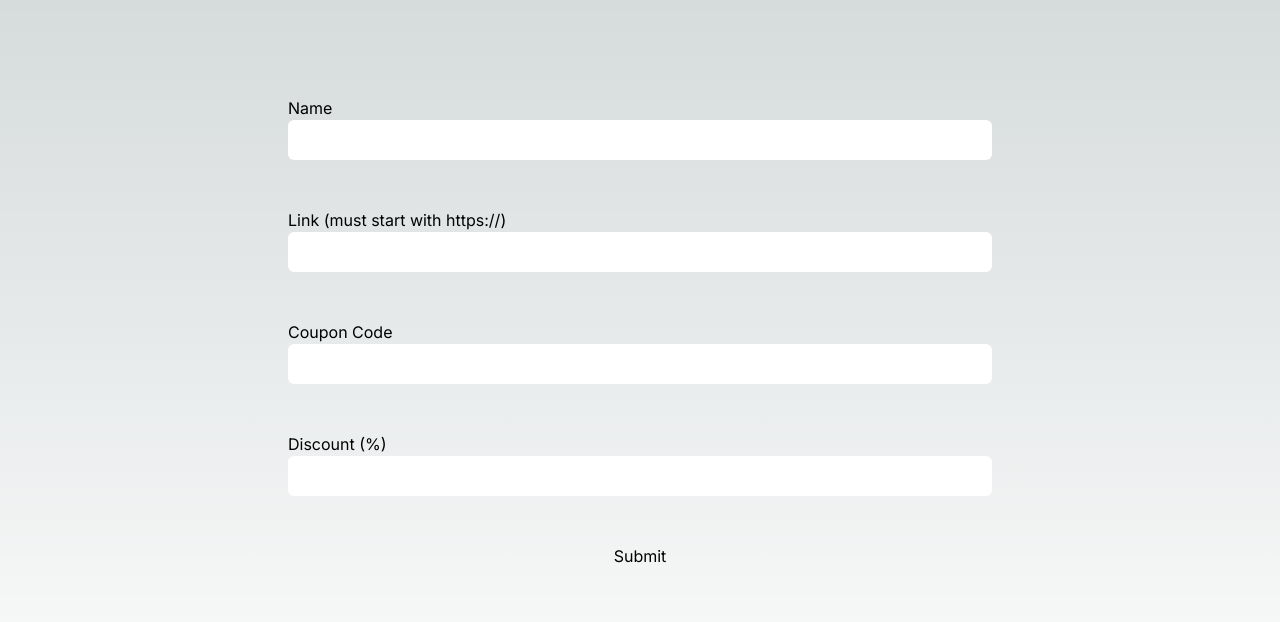
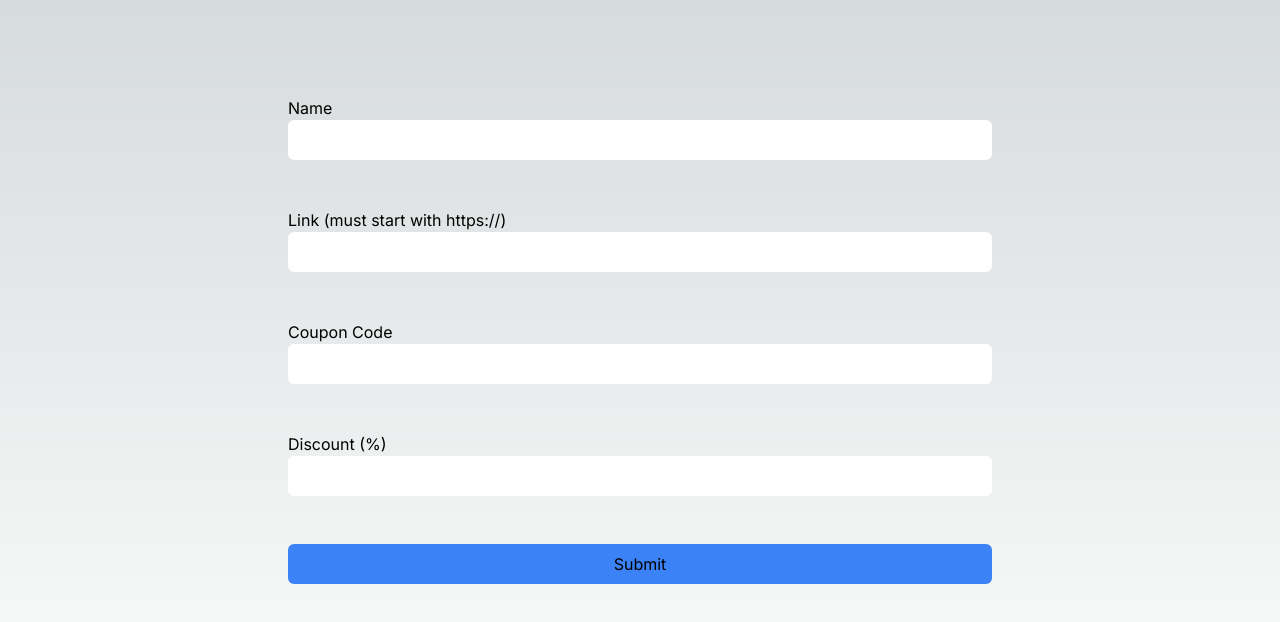
Before and after one commit to muhkyle17/nextjs-forms-quick-tutorial, a Next.js app: page / in a window 1280 px wide. Shown: the top 622 px of the page. Built offline with nearby package versions, Linux system fonts and the light colour scheme.

Commit message:
Add a submit button with loading state

```diff
--- a/src/components/DealForm.tsx
+++ b/src/components/DealForm.tsx
@@ -7,6 +7,7 @@ import toast from 'react-hot-toast'
 import { StringMap } from '../app/_types/deal'
 import { DealFormState } from '../app/_types/deal'
 import { formHandlerAction } from '../app/_actions/formHandler'
+import SubmitButton from '../components/SubmitButton'
 
 const initialState: DealFormState<StringMap> = {}
 
@@ -102,7 +103,7 @@ const DealForm = () => {
             )}
           </div>
         </div>
-        <button>Submit</button>
+        <SubmitButton />
       </div>
     </form>
   )
--- a/src/components/SubmitButton.tsx
+++ b/src/components/SubmitButton.tsx
@@ -1,8 +1,12 @@
+import { useFormStatus } from 'react-dom'
+
 const SubmitButton = () => {
+  const { pending } = useFormStatus()
+
   return (
-    <div>
-      <p>Submit Button</p>
-    </div>
+    <button className='bg-blue-500 py-2 px-4 rounded-md w-full hover:bg-blue-700'>
+      {pending ? 'Submitting...' : 'Submit'}
+    </button>
   )
 }
 
```
